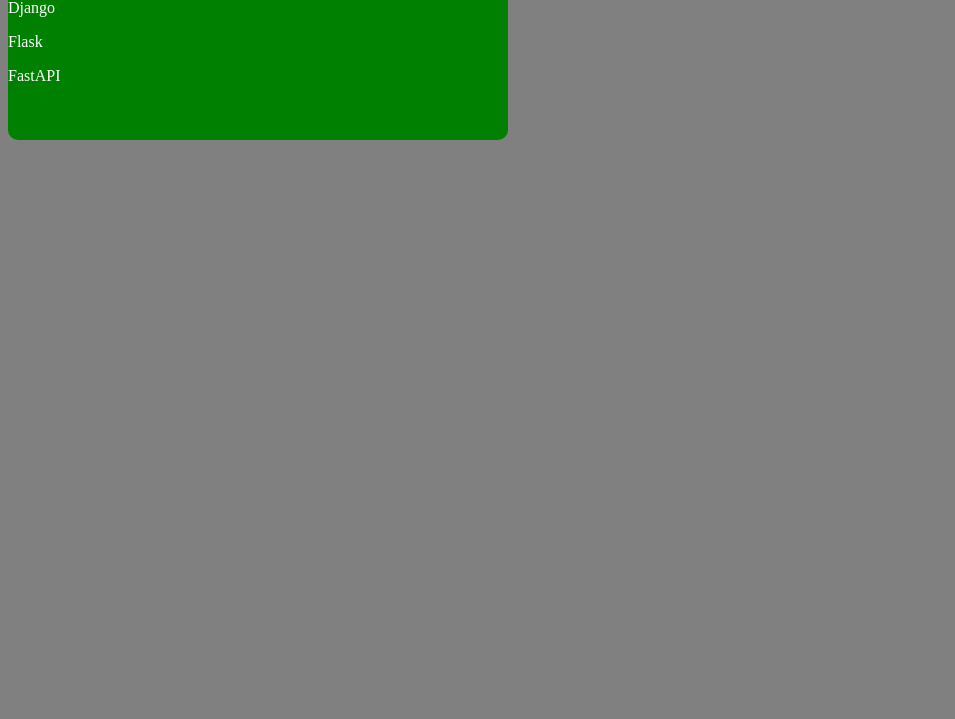
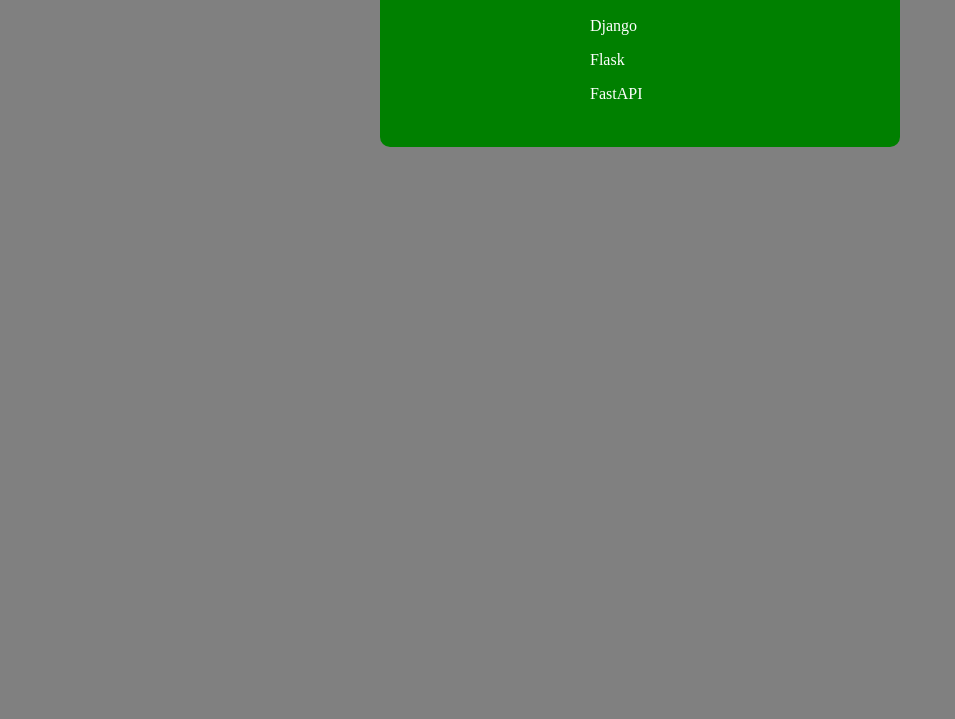
Before and after one commit to saavandp/css_stat, a plain HTML site: page Box/index.html in a window 1280 px wide. Shown: the part 81-800 px from the top of the page, without its empty margins (0-955 px from the left). Drawn offline with Linux system fonts and the light colour scheme.

Commit message:
Box update

```diff
--- a/Box/index.html
+++ b/Box/index.html
@@ -9,9 +9,11 @@
 <body class="body-bg">
     <div class="card">
         <h1 class="card-heading">Python Frameworks</h1>
+        <div class="card-body">
         <p>Django</p>
         <p>Flask</p>
         <p>FastAPI</p>
+        </div>
     </div>
 </body>
 </html>
--- a/Box/style.css
+++ b/Box/style.css
@@ -4,6 +4,9 @@
     height: 200px;
     color: white;
     border-radius: 10px;
+    padding: 10px;
+    margin-right: auto;
+    margin-left: auto;
 }
 
 .card-heading{
@@ -14,3 +17,9 @@
 .body-bg{
     background-color: gray;
 }
+
+.card-body{
+    width: 100px;
+    margin-left: auto;
+    margin-right: auto;
+}
--- /dev/null
+++ b/Box2/style.css
@@ -0,0 +1,40 @@
+.card{
+    background-color: blue;
+    width: 270px;
+    height: 159px;
+    color: black;
+    padding: 8px;
+    margin-left: auto;
+    margin-right: auto;
+}
+
+
+.card-box{
+    background-color: blueviolet;
+    width: 100px;
+    height: 50px;
+    color: black;
+    padding: 6px;
+    margin-left: auto;
+}
+
+
+.violet-box{
+    background-color: blueviolet;
+    width: 270px;
+    height: 150px;
+    color: black;
+    padding: 8px;
+    margin-left: auto;
+    margin-right: auto;
+}
+
+.pink-box{
+    background-color: pink;
+    width: 100px;
+    height: 50px;
+    color: black;
+    padding: 6px;
+    margin-left: auto;
+    margin-right: auto;
+}
```
Also changed, not shown: Box2/index.html (added, +22 -0 lines).
